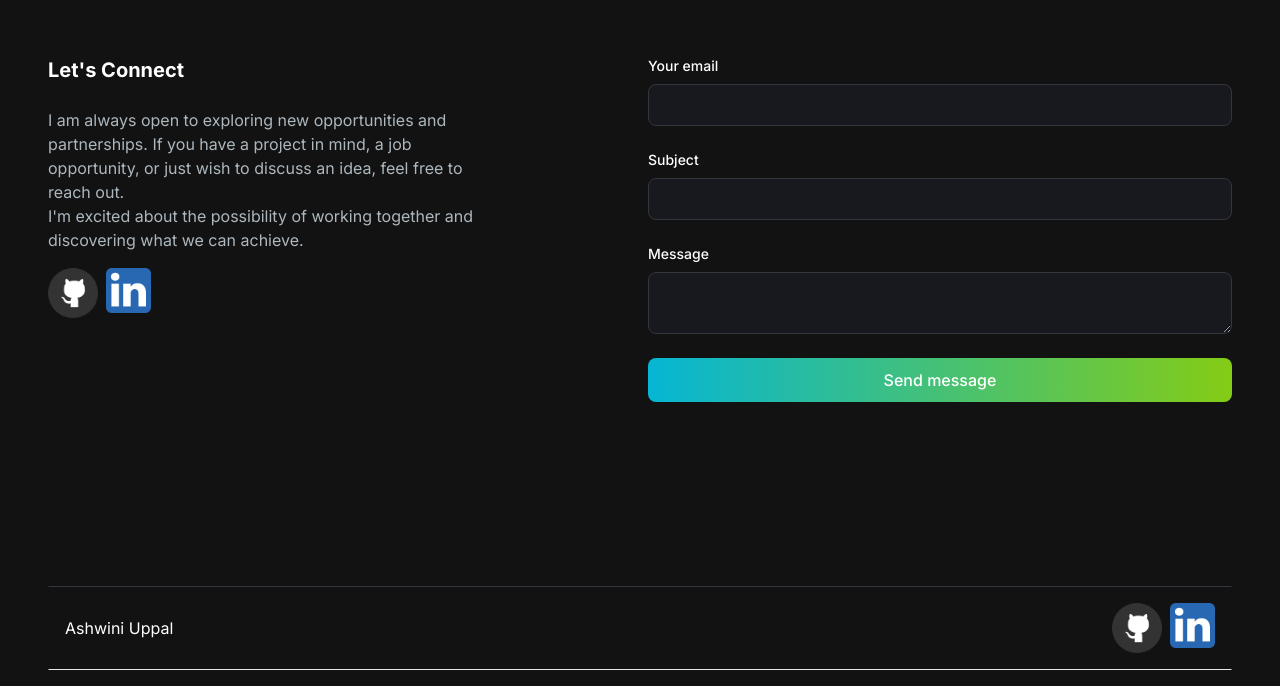
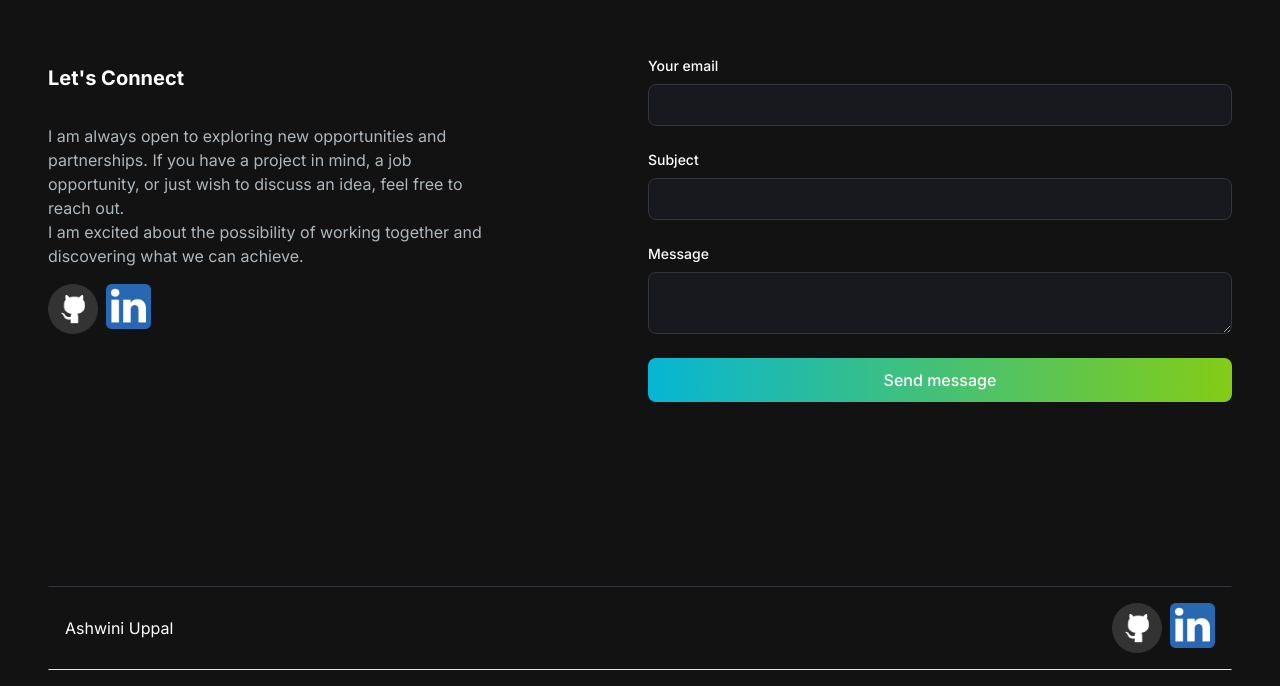
Before and after one commit to ashuppal/Portfolio-nextJS, a Next.js app: page / in a window 1280 px wide. Shown: the part 2917-3603 px from the top of the page. Built offline with nearby package versions, Linux system fonts and the light colour scheme.

Commit message:
fixed build issues

```diff
--- a/app/components/Email.jsx
+++ b/app/components/Email.jsx
@@ -48,12 +48,12 @@ const Email = () => {
     <section id="contact" className="grid md:grid-cols-2 my-12 md:my-16 py-24 gap-4 relative">
       <div className="absolute w-80 h-80 z-0 "></div>
       <div className="z-10">
-        <h5 className="text-xl font-bold text-white myåç-2">Let's Connect</h5><br></br>
+        <h5 className="text-xl font-bold text-white my-2">Let&apos;s Connect</h5><br></br>
         <p className="text-[#ADB7BE] mb-4 max-w-md">
 
           I am always open to exploring new opportunities and partnerships. If you have a project in mind, a job opportunity, or just wish to discuss an idea, feel free to reach out.
           <br></br>
-          I'm excited about the possibility of working together and discovering what we can achieve.
+          I am excited about the possibility of working together and discovering what we can achieve.
         </p>
         <div className="flex gap-2">
           <div className="cursor-pointer" onClick={() => openInNewTab('https://github.com/ashuppal')}>
```
